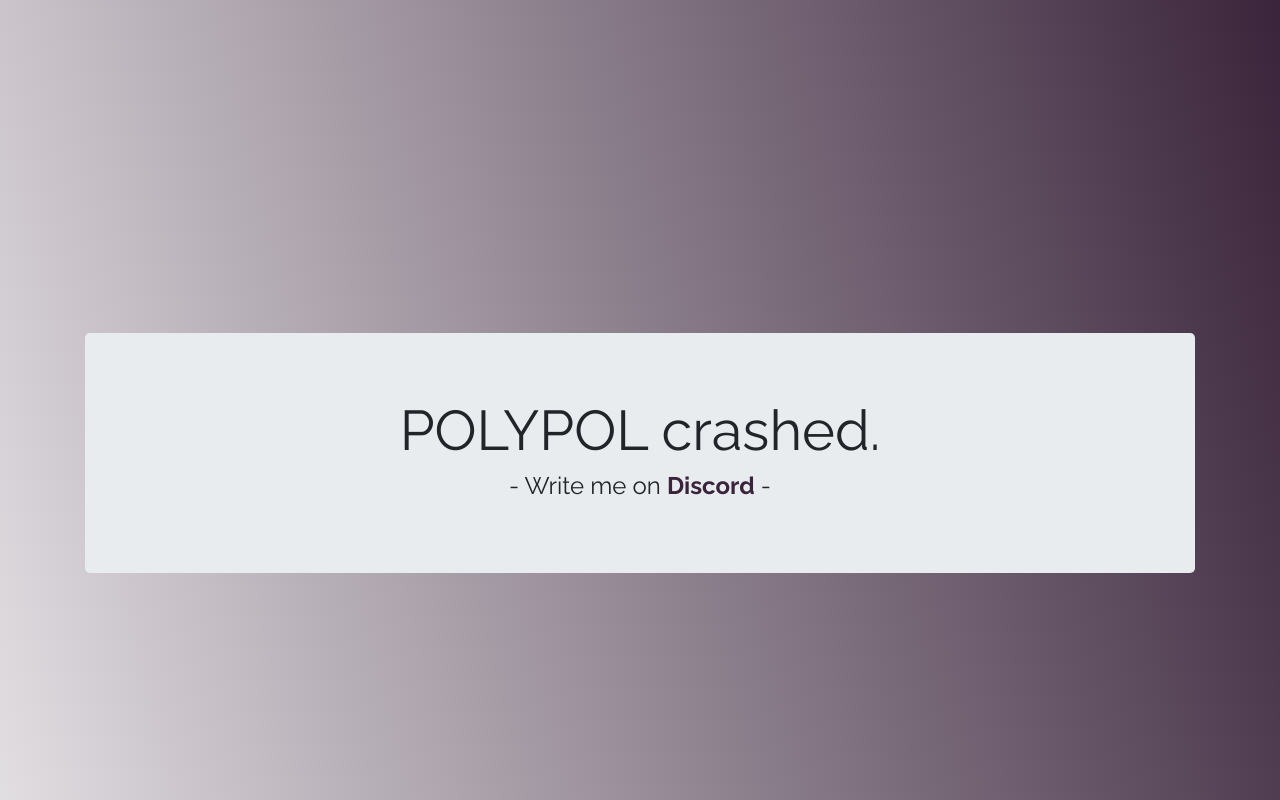
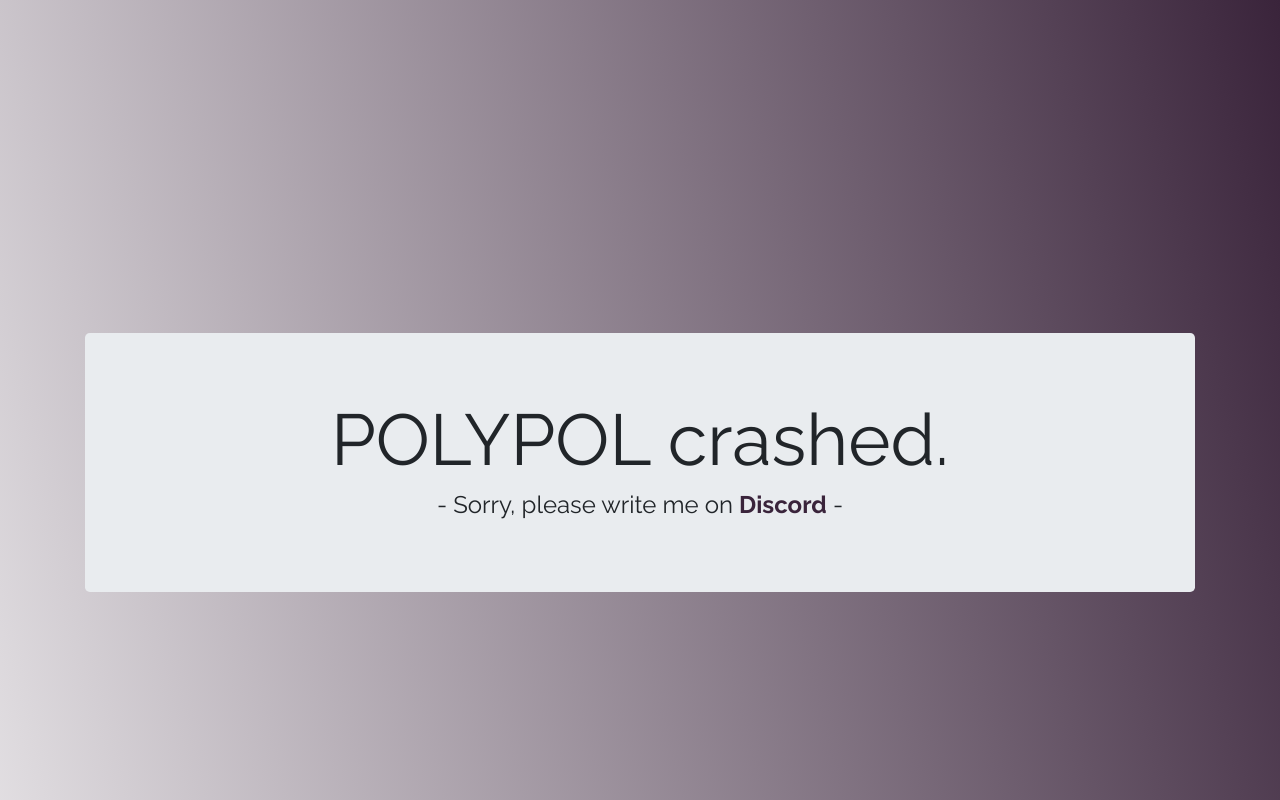
Before and after one commit to hertelukas/polypolerror, a plain HTML site: page index.html in a window 1280 px wide. Shown: the top 800 px of the page. Drawn offline with nearby package versions, Linux system fonts and the light colour scheme.

Commit message:
Restyled page

```diff
--- a/index.html
+++ b/index.html
@@ -14,8 +14,8 @@
 <body>
     <div class="container">
         <div class="jumbotron text-center">
-            <h1 class="display-4">POLYPOL crashed.</h1>
-            <h4>- Write me on <a href="https://discord.gg/yDNHHue" target="_blank">Discord</a> -</h4>
+            <h1 class="display-3">POLYPOL crashed.</h1>
+            <h4>- Sorry, please write me on <a href="https://discord.gg/yDNHHue" target="_blank">Discord</a> -</h4>
         </div>
     </div>
     <div class="footer"></div>
```
